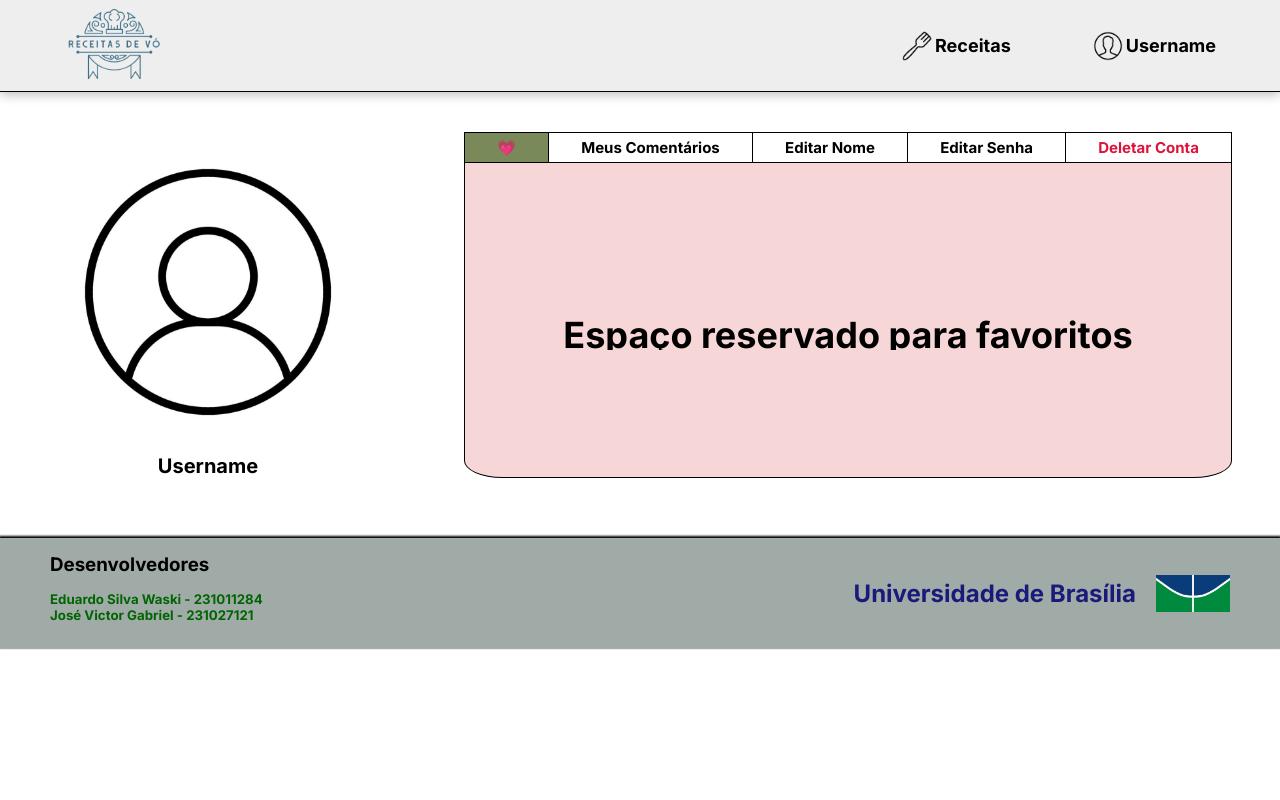
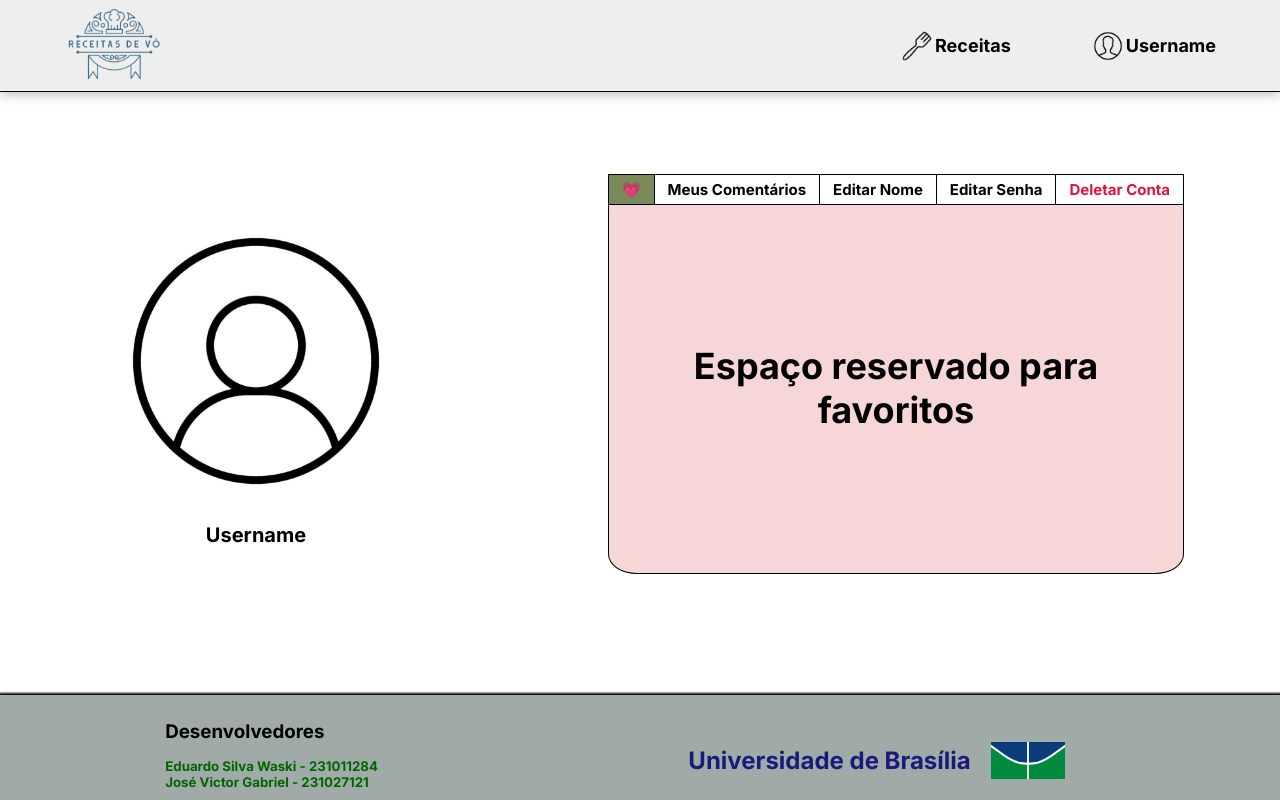
Before and after one commit to EduardoWaski/Blog-Receitas, a Python web app: template templates/profile_page.html in a window 1280 px wide. Run offline with Jinja, Linux system fonts and the light colour scheme; the template is opened without the code that fills it, so the values that code supplies are empty.

Commit message:
#13 Adicionando botão de de confirmação na profile_page e ajustando o CSS/HTML

```diff
--- a/static/css/profile_page.css
+++ b/static/css/profile_page.css
@@ -7,6 +7,7 @@
 }
 
 html, body {
+    position: relative;
     width: 100%;
     height: 100%;
 }
@@ -65,9 +66,11 @@ a {
 /*CONTEÚDO CENTRAL DA PÁGINA*/
 
 main{
-    padding-top: 40px;
     display: flex;
     justify-content: space-around;
+    align-items: center;
+    height: calc(100% - 237px);
+    width: 100%;
 }
 
 .user_info{
@@ -83,20 +86,20 @@ main{
 }
 
 .container{
-    position: relative;
-    width: 60vw;
+    min-width: 500px;
+    width: 45vw;
+    max-width: 920px;
+    height: 50vh;
     border-end-end-radius: 5%;
     border-bottom-left-radius: 5%;
-    border: 1px;
-    border-style: solid ;
+    border: 1px solid black;
     background-color:rgb(246, 214, 214);
 }
 
 .nav{
+    display: flex;
     border-bottom: solid 1px;
-    display: flex;
     text-align: center;
-    align-items: center;
     background-color: #fff;
 }
 
@@ -115,22 +118,23 @@ main{
 }
 
 .nav_content{
-    position: relative;
-    top:50%;
-    left: 50%;
-    transform: translate(-50%,-50%);
-    overflow: hidden;
+    display: flex;
+    justify-content: center;
+    align-items: center;
+    height: calc(100% - 31px);
+    width: 100%;
     text-align: center;
     font-size: large;
-    line-height: 30px;
-}
-
-.nav_content div{
-    display: none;
+    padding: 0 5rem;
 }
 
 .nav_content .active{
     display: block;
+}
+
+.nav_content > div {
+    display: none;
+    width: 100%;
 }
 
 .nav .active{
@@ -138,25 +142,55 @@ main{
 }
 
 
+.input_container {
+    display: flex;
+    flex-flow: column nowrap;
+}
+
+label {
+    font-size: 1.4rem;
+    font-weight: bold;
+    text-align: left;
+}
+
+input {
+    margin-bottom: 2rem;
+    height: 30px;
+    padding: 0 5px;
+}
+
+.confirm_bt {
+    height: 35px;
+    color: white;
+    background-color: rgb(221, 49, 221);
+    width: 80%;
+    margin-top: 3rem;
+    border: 1px solid black;
+    cursor: pointer;
+}
+
+.confirm_bt:hover {
+    background-color: rgb(189, 33, 189);
+}
 
 
 /* ESTILO DO RODAPÉ */
 
 footer{
+    position: absolute;
+    bottom: 0;
     display: flex;
+    justify-content: space-around;
     background-color: #a0aba8;
     box-shadow: 0 -1px 2px 1px ;
-    margin-top: 60px;
-    justify-content: space-between;
-    padding-bottom: 25px;
+    width: 100%;
+    padding: 10px;
 }
 
 .dev_names{
     padding-top: 15px;
     display:flex;
     flex-flow: column nowrap;
-    margin: auto;
-    margin-left: 50px;
     color: darkgreen;
     font-size: 1.6rem;
 }
@@ -164,12 +198,10 @@ footer{
 .unb{
     padding-top: 25px;
     align-items: center;
-    margin: auto;
     display: flex;
     margin-right: 50px;
     color: rgb(26, 26, 122);
     font-size: 1.6rem;
-    margin-left: 150px;
 }
 
 .img_unb{
--- /dev/null
+++ b/static/js/profile_page.js
@@ -0,0 +1,28 @@
+
+const navs = document.querySelectorAll(".nav h2")
+const navsContent = document.querySelectorAll(".nav_content > div")
+const inputs = [...document.querySelectorAll(".input_container input")]
+
+navs.forEach((nav, index) => {
+    nav.addEventListener("click", () => {
+
+        // Deselecionando todas as opções
+        navsContent.forEach((content) => {
+            content.classList.remove("active")
+        })
+
+        // Deselecionando todos os conteúdos
+        navs.forEach((nav) => {
+            nav.classList.remove("active")
+        })
+
+        inputs.map((element) => {
+            element.value = ""
+        })
+
+        // Selecionando a opção e o conteúdo escolhido
+        navs[index].classList.add("active")
+        navsContent[index].classList.add("active")
+
+    })
+})
```
Also changed, not shown: templates/profile_page.html (+46 -50 lines).
